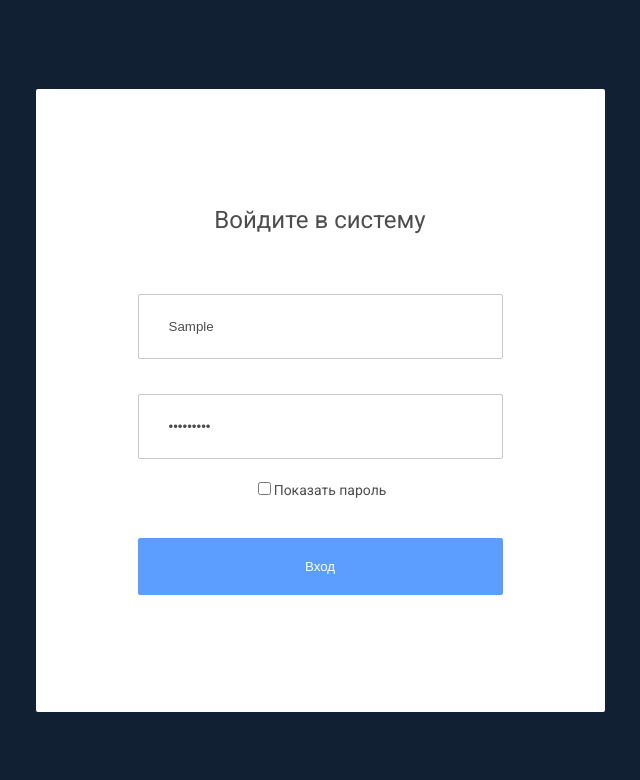
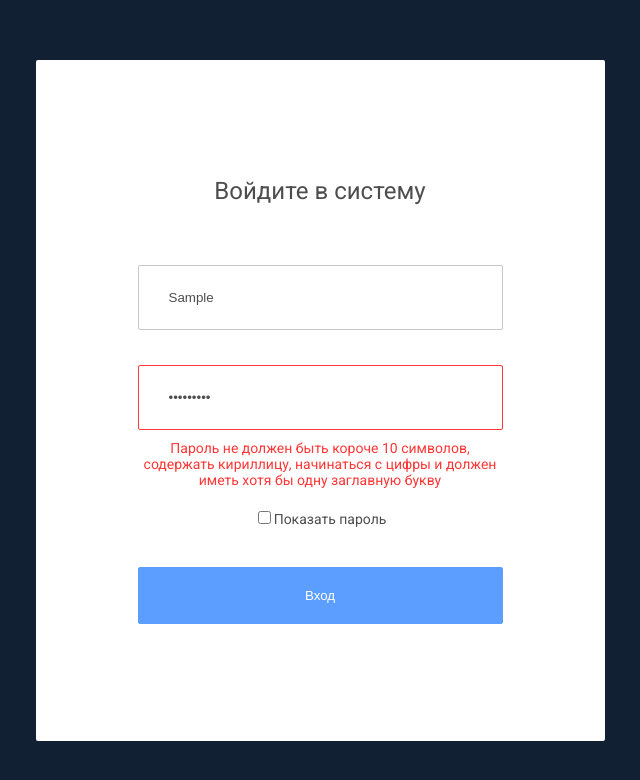
Before and after one commit to vasyaslife/simple-angular-app, an Angular app: page /#/ in a window 1280 px wide. Both pictures are taken after typing "Sample", "Sample123" into the empty fields and a click on the button "Вход". Shown: the top 780 px of the page, without its empty margins (320-960 px from the left). Built offline with nearby package versions, Linux system fonts and the light colour scheme.

Commit message:
fixed scroll bug at main screen && added error text for login and pass

```diff
--- a/src/app/login/login.component.html
+++ b/src/app/login/login.component.html
@@ -1,10 +1,18 @@
 <div class="login-page">
     <form action="#" class="form">
-        <p class="form__text">Войдите в систему</p>
-        <input type="text" required placeholder="Логин" name="login"  [(ngModel)]="login" class="form__input">
+        <p class="form__text">
+            Войдите в систему
+        </p>
+        <input type="text" [class.form__error-input]="loginError" required placeholder="Логин" name="login" (input)="deleteErrorText()"  [(ngModel)]="login" class="form__input">
+        <p class="form__error-text" *ngIf="loginError">
+            Введите логин длиннее трех символов
+        </p>
 
-        <input *ngIf="passVisible" type="text" required placeholder="Пароль" name="password"  [(ngModel)]="pass" class="form__input form__input_pass">
-        <input *ngIf="!passVisible" type="password" required placeholder="Пароль" name="password"  [(ngModel)]="pass" class="form__input form__input_pass">
+        <input *ngIf="passVisible" [class.form__error-input]="passError" type="text" required placeholder="Пароль" name="password" (input)="deleteErrorText()"  [(ngModel)]="pass" class="form__input form__input_pass">
+        <input *ngIf="!passVisible" [class.form__error-input]="passError" type="password" required placeholder="Пароль" name="password" (input)="deleteErrorText()"  [(ngModel)]="pass" class="form__input form__input_pass">
+        <p class="form__error-text" *ngIf="passError">
+            Пароль не должен быть короче 10 символов, содержать кириллицу, начинаться с цифры и должен иметь хотя бы одну заглавную букву
+        </p>
 
         <div class="form__checkbox">
             <input type="checkbox" name="password-visible" [checked]="passVisible" [(ngModel)]="passVisible">
--- a/src/app/login/login.component.scss
+++ b/src/app/login/login.component.scss
@@ -32,6 +32,17 @@ input {
     padding: 24px 30px;
     border-radius: 2px;
     border: 1px solid $lightGray;
+}
+
+.form__error-input {
+    border: 1px solid #ff3737;
+}
+
+.form__error-text {
+    color: #ff3737;
+    margin-top: 10px;
+    width: 365px;
+    text-align: center;
 }
 
 .form__input_pass {
@@ -86,4 +97,8 @@ button {
     .form__input {
         width: 100%;
     }
+
+    .form__error-text {
+        width: 100%;
+    }
 }
--- a/src/app/login/login.component.ts
+++ b/src/app/login/login.component.ts
@@ -11,30 +11,42 @@ export class LoginComponent implements OnInit {
   login = sessionStorage.getItem('login') || '';
   pass = sessionStorage.getItem('password') || '';
   passVisible = false;
+  loginError = false;
+  passError = false;
 
   logIn() {
     if (this.checkValidation(this.login, this.pass)) {
       this.addSessionInfo(this.login, this.pass);
 
       this.routeToMain();
-    } else {
-      alert('Введены неправильные данные, пожалуйста введите логин длиннее трех символов. ' +
-      'Пароль не должен быть короче 10 символов, не должен содержать кириллицу, начинаться с цифры ' +
-      'и должен иметь не менее одной заглавной буквы');
     }
   }
 
   checkValidation(login, pass) {
     let passRegEx = /^\d|[А-ЯЁ]/i;
 
-    if (login.length > 3 &&
-      pass.length >= 10 &&
-      !passRegEx.test(pass) &&
-      pass.toLowerCase() !== pass) {
+    if (login.length <= 3) {
+      this.loginError = true;
+    }
+
+    if (pass.length < 10 ||
+      passRegEx.test(pass) ||
+      pass.toLowerCase() == pass) {
+        this.passError = true;
+    }
+
+    if (!this.loginError && !this.passError) {
       return true;
     }
 
     return false;
+  }
+
+  deleteErrorText() {
+    if (this.loginError || this.passError) {
+      this.loginError = false;
+      this.passError = false;
+    }
   }
 
   addSessionInfo(login, pass) {
@@ -52,7 +64,7 @@ export class LoginComponent implements OnInit {
   constructor(private router: Router) { }
 
   ngOnInit() {
-    if (this.checkValidation(this.login, this.pass)) {
+    if (sessionStorage.getItem('login'), sessionStorage.getItem('password')) {
       this.routeToMain();
     }
   }
--- a/src/styles.scss
+++ b/src/styles.scss
@@ -2,6 +2,7 @@ body {
     margin: 0;
     font-size: 14px;
     font-family: 'Roboto', sans-serif;
+    overflow-y: scroll;
 }
 
 div, p, input, button, form {
```
Also changed, not shown: 1 other file (tests, documents, lock files or other folders).
